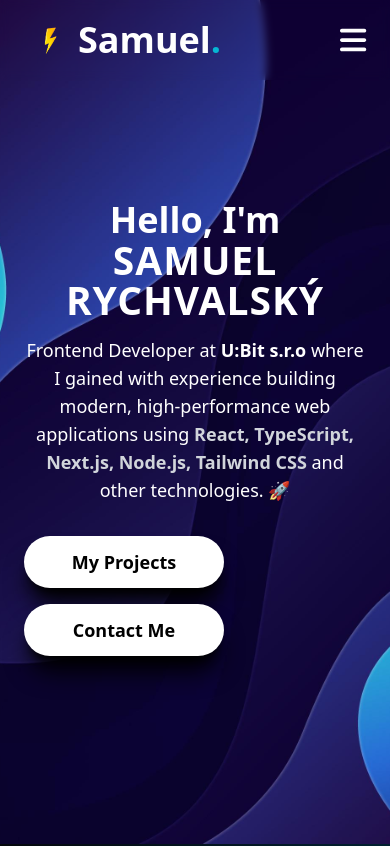
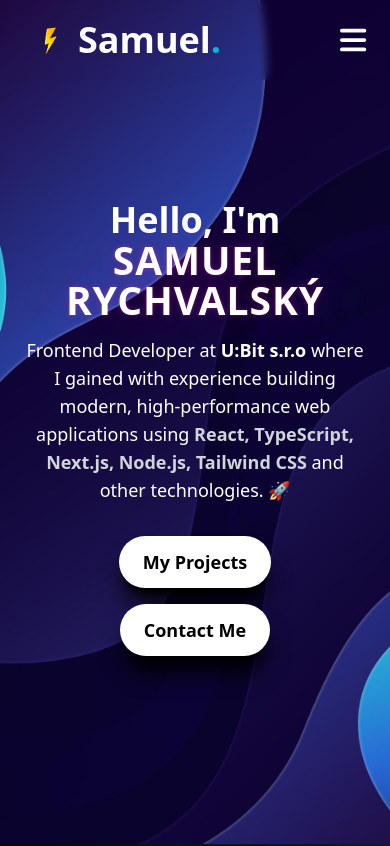
Before and after one commit to manmindcontrol/Portfolio, a Next.js app: page / in a window 390 px wide. Shown: the top 846 px of the page. Built offline with nearby package versions, Linux system fonts and the light colour scheme.

Commit message:
samuel (master): changes

```diff
--- a/app/globals.css
+++ b/app/globals.css
@@ -1,3 +1,55 @@
 @tailwind base;
 @tailwind components;
 @tailwind utilities;
+
+@keyframes lights {
+  0% {
+    color: hsl(0, 0%, 100%);
+    text-shadow:
+      0 0 1em hsla(320, 100%, 50%, 0.2),
+      0 0 0.125em hsla(320, 100%, 60%, 0.3),
+      -1em -0.125em 0.5em hsla(40, 100%, 60%, 0),
+      1em 0.125em 0.5em hsla(200, 100%, 60%, 0);
+  }
+
+  30% {
+    color: hsl(0, 0%, 100%);
+    text-shadow:
+      0 0 1em hsla(320, 100%, 50%, 0.5),
+      0 0 0.125em hsla(320, 100%, 60%, 0.5),
+      -0.5em -0.125em 0.25em hsla(40, 100%, 60%, 0.2),
+      0.5em 0.125em 0.25em hsla(200, 100%, 60%, 0.4);
+  }
+
+  40% {
+    color: hsl(0, 0%, 100%);
+    text-shadow:
+      0 0 1em hsla(320, 100%, 50%, 0.5),
+      0 0 0.125em hsla(320, 100%, 90%, 0.5),
+      -0.25em -0.125em 0.125em hsla(40, 100%, 60%, 0.2),
+      0.25em 0.125em 0.125em hsla(200, 100%, 60%, 0.4);
+  }
+
+  70% {
+    color: hsl(0, 0%, 100%);
+    text-shadow:
+      0 0 1em hsla(320, 100%, 50%, 0.5),
+      0 0 0.125em hsla(320, 100%, 60%, 0.5),
+      0.5em -0.125em 0.25em hsla(40, 100%, 60%, 0.2),
+      -0.5em 0.125em 0.25em hsla(200, 100%, 60%, 0.4);
+  }
+
+  100% {
+    color: hsl(0, 0%, 100%);
+    text-shadow:
+      0 0 1em hsla(320, 100%, 50%, 0.2),
+      0 0 0.125em hsla(320, 100%, 60%, 0.3),
+      1em -0.125em 0.5em hsla(40, 100%, 60%, 0),
+      -1em 0.125em 0.5em hsla(200, 100%, 60%, 0);
+  }
+}
+
+#name {
+  animation: lights 5s 750ms linear infinite;
+  margin: auto;
+}
--- a/components/screens/Landing.tsx
+++ b/components/screens/Landing.tsx
@@ -16,11 +16,14 @@ export default function Home() {
           className="text-center lg:text-left"
         >
           {/* Heading */}
-          <h1 className="text-4xl md:text-6xl text-white font-semibold">
-            Hello, I{"'"}m
-            <p className="text-[10vw] md:text-[7vw] font-bold uppercase tracking-wide bg-clip-text text-transparent bg-white transition-transform duration-300 transform hover:scale-110">
+          <h1 className="relative text-4xl md:text-6xl text-white font-semibold text-center lg:text-left">
+            Hello, I&apos;m
+            <span
+              id="name"
+              className="block text-[10vw] md:text-[7vw] font-bold uppercase tracking-wide transition-transform duration-300 hover:scale-110"
+            >
               Samuel Rychvalský
-            </p>
+            </span>
           </h1>
           {/* Description */}
           <p className="text-white md:block max-w-[900px] text-lg md:text-2xl mt-4 ">
@@ -35,7 +38,7 @@ export default function Home() {
           </p>
 
           {/* Buttons */}
-          <div className="flex flex-col md:flex-row space-y-4 md:space-y-0 md:space-x-6 mt-8">
+          <div className="flex flex-col md:flex-row items-center md:items-start justify-center md:justify-start space-y-4 md:space-y-0 md:space-x-6 mt-8">
             <button
               onClick={() => scrollToSection("projects")}
               className="relative bg-white font-semibold px-6 py-3 text-lg text-black rounded-full max-w-[200px] shadow-xl shadow-black before:absolute before:inset-0 before:rounded-full transition-transform duration-300 transform hover:bg-white  hover:scale-110"
```
